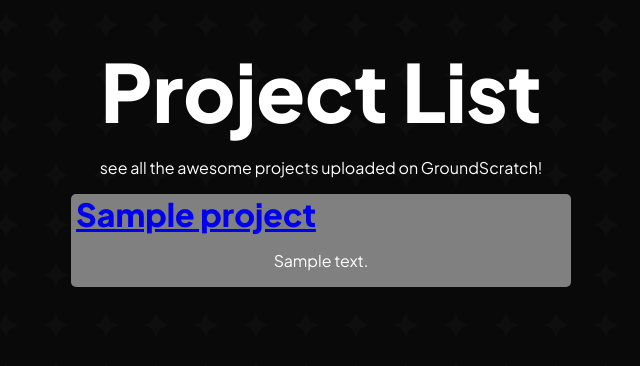
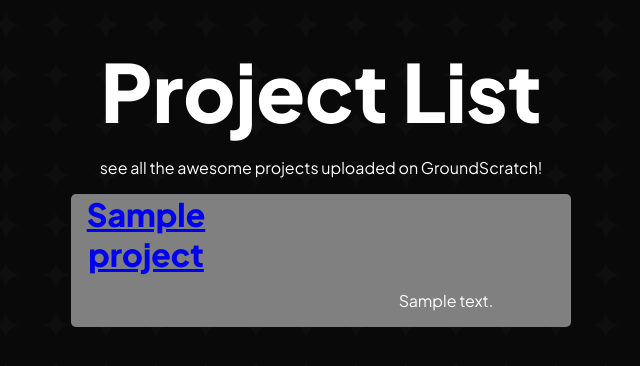
Before and after one commit to Rix565/GroundScratch, a Flask app: page /project/list/ in a window 1280 px wide. Shown: the top 366 px of the page, without its empty margins (319-959 px from the left). Run offline with Flask 2, Linux system fonts and the light colour scheme; tables that the repository leaves empty hold one stand-in row (values such as "Sample post").

Commit message:
[Static] modifed style.css for better rendering of the project page

```diff
--- a/static/style.css
+++ b/static/style.css
@@ -122,7 +122,11 @@
 .project-item h1{
   text-align: center;
   margin: 0;
-  margin-right: 250px
+  margin-right: 350px
+}
+.project-item p{
+  text-align: center;
+  margin-left: 250px
 }
 .project-item{
   display: flex;
```
